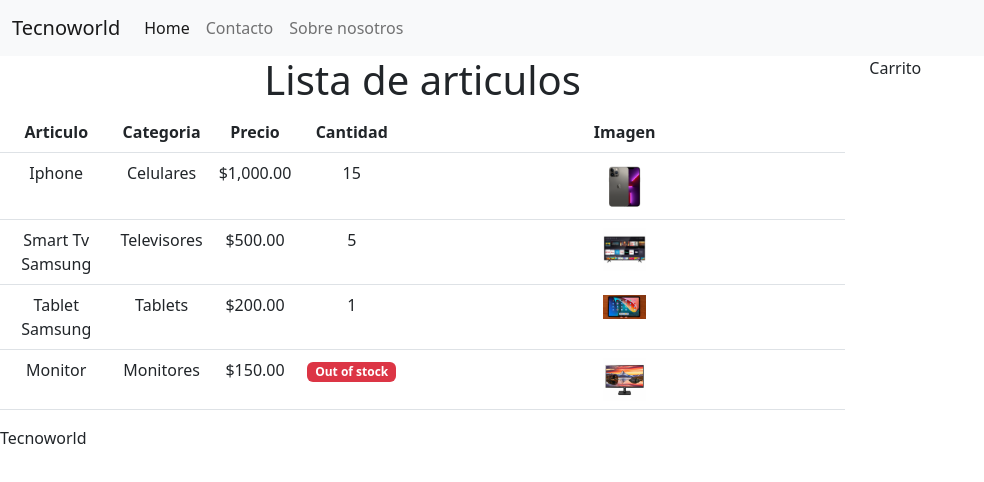
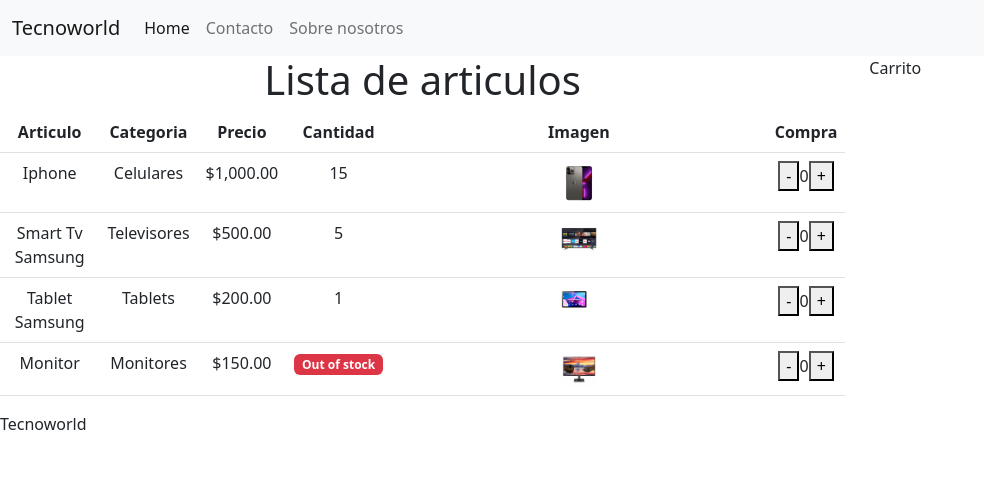
Before and after one commit to segundo8/tp_angular, an Angular app: page / in a window 1280 px wide. Shown: the top 482 px of the page, without its empty margins (0-984 px from the left). Built offline with nearby package versions, Linux system fonts and the light colour scheme.

Commit message:
agrega event binding y control de stock

```diff
--- a/src/app/articles-list/articles-list.component.html
+++ b/src/app/articles-list/articles-list.component.html
@@ -8,6 +8,7 @@
             <th>Precio</th>
             <th>Cantidad</th>
             <th>Imagen</th>
+            <th>Compra</th>
         </tr>
     </thead>
     <tbody>
@@ -17,6 +18,7 @@
             <td>{{article.price | currency}}</td>
             <td><span *ngIf="article.quantity>0">{{article.quantity}}</span><span class="badge text-bg-danger" *ngIf="article.quantity==0">Out of stock</span></td>
             <td><img [src]="article.image" [alt]="article.name"></td>
+            <td><button (click)="downProduct(article)">-</button>{{article.addproduct}}<button (click)="upProduct(article)">+</button></td>
         </tr>
     </tbody>
 </table>
--- a/src/app/articles-list/articles-list.component.ts
+++ b/src/app/articles-list/articles-list.component.ts
@@ -14,29 +14,43 @@
       category : 'Celulares',
       price : 1000,
       quantity : 15,
-      image : 'assets/img/iphone.png'
+      image : 'assets/img/iphone.png',
+      addproduct : 0,
     },
     {
       name : 'Smart Tv Samsung',
       category : 'Televisores',
       price : 500,
       quantity : 5,
-      image : 'assets/img/televisor.jpg'
+      image : 'assets/img/televisor.jpg',
+      addproduct : 0,
     },
     {
       name : 'Tablet Samsung',
       category : 'Tablets',
       price : 200,
       quantity : 1,
-      image : 'assets/img/tablet.jpg'
+      image : 'assets/img/tablet.png',
+      addproduct : 0,
     },
     {
       name : 'Monitor',
       category : 'Monitores',
       price : 150,
       quantity : 0,
-      image : 'assets/img/monitor.jpg'
+      image : 'assets/img/monitor.jpg',
+      addproduct : 0,
     }
   ];
 
+  upProduct(article: article): void {
+    if (article.quantity > article.addproduct)
+      article.addproduct++;
+  }
+
+  downProduct(article: article): void {
+    if (article.addproduct > 0)
+      article.addproduct--;
+  }
+
 }
--- a/src/app/articles-list/articles.ts
+++ b/src/app/articles-list/articles.ts
@@ -4,4 +4,5 @@
     price: number;
     quantity: number;
     image: string;
+    addproduct: number;
 }
```
Also changed, not shown: src/assets/img/tablet.jpg (deleted), src/assets/img/tablet.png (added).
